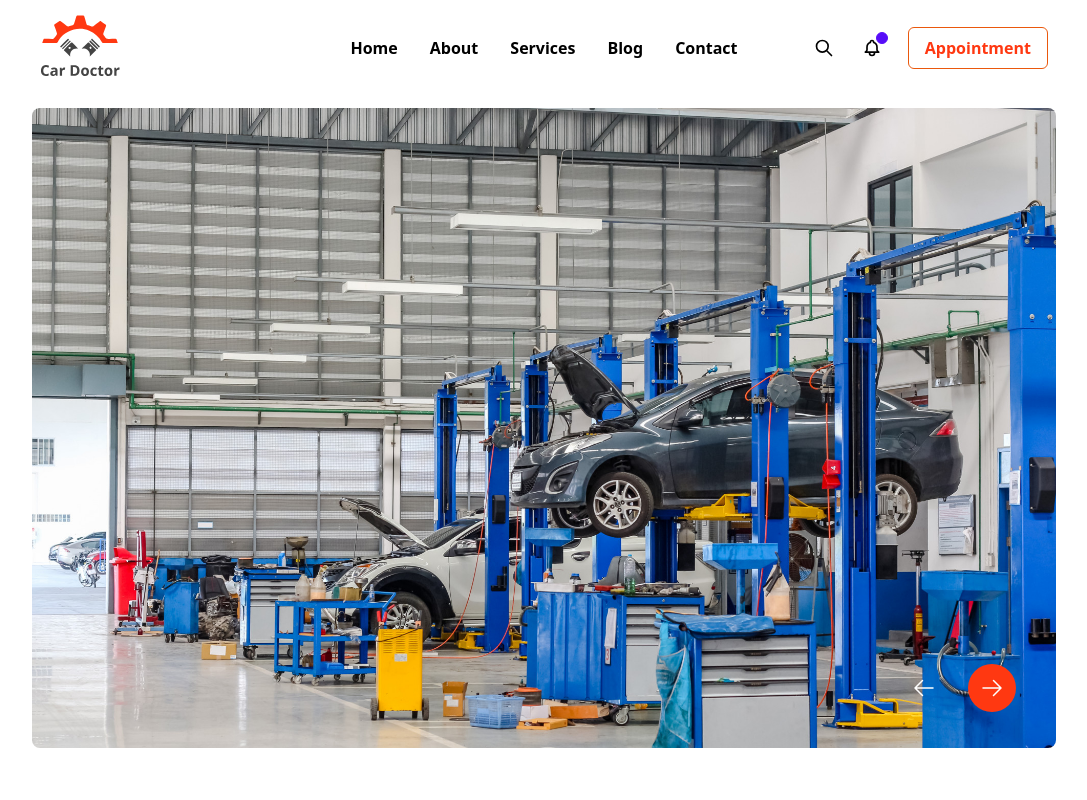
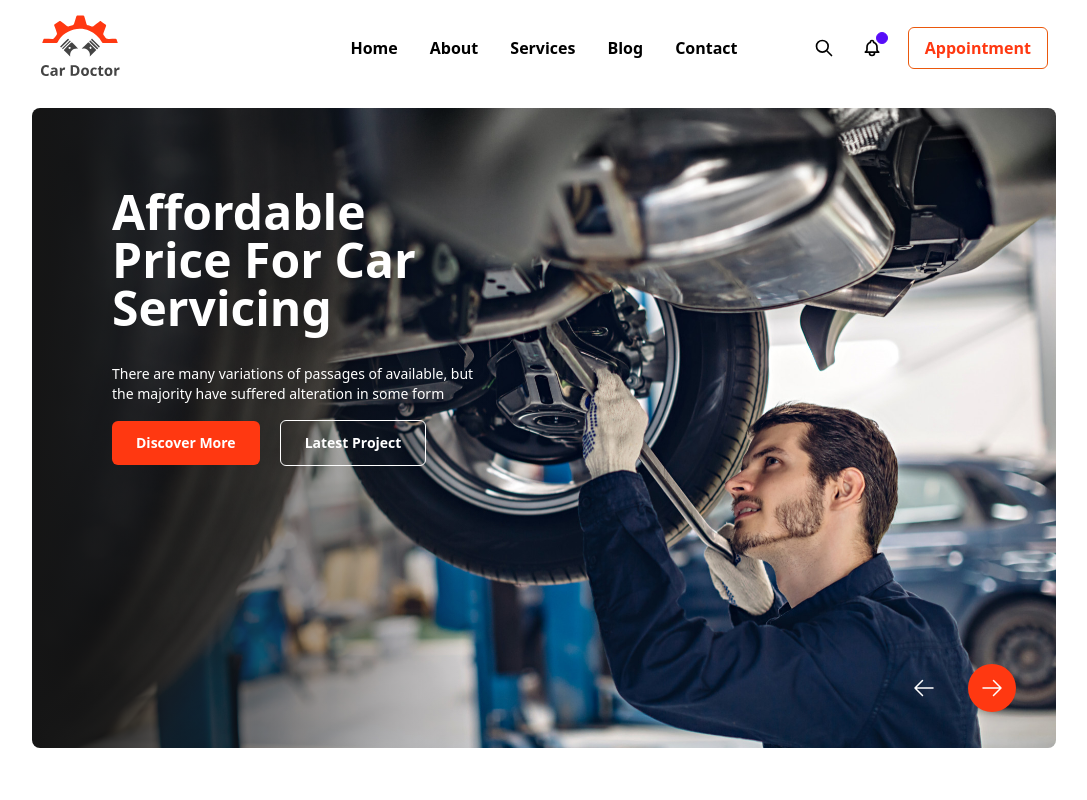
Before and after one commit to Robin0787/Car-Doctor-Client, a React (Vite) app: page / in a window 1280 px wide. Shown: the top 800 px of the page, without its empty margins (96-1183 px from the left). Built offline with nearby package versions, Linux system fonts and the light colour scheme.

Commit message:
Navbar & Banner design completed

```diff
--- a/src/Pages/Home/Banner/Banner.jsx
+++ b/src/Pages/Home/Banner/Banner.jsx
@@ -4,15 +4,23 @@ import img6 from "../../../assets/images/banner/1.jpg";
 import img2 from "../../../assets/images/banner/2.jpg";
 import img3 from "../../../assets/images/banner/3.jpg";
 import img4 from "../../../assets/images/banner/4.jpg";
-import img5 from "../../../assets/images/banner/5.jpg";
-import img1 from "../../../assets/images/banner/6.jpg";
+import img1 from "../../../assets/images/banner/5.jpg";
+import img5 from "../../../assets/images/banner/6.jpg";
 
 const Banner = () => {
     return (
         <div className="carousel w-full rounded-lg lg:h-[80vh] mt-3">
                 <div id="slide1" className="carousel-item relative w-full">
                     <img src={img1} className="w-full object-cover" />
-                    <div className="absolute flex justify-end transform -translate-y-1/2 left-5 right-5 md:right-10 bottom-0 md:bottom-3 gap-5 text-white">
+                    <div className="absolute top-0 text-white h-full">
+                        <div className='w-[80%] md:w-[60%] h-full px-3 bg-gradient-to-r from-[#151515] to-[rgba(21, 21, 21, 0) py-5 md:py-20 pl-5 md:pl-10 lg:pl-20'>
+                            <h2 className="text-2xl md:text-4xl lg:text-5xl font-bold mb-2 md:mb-5 lg:mb-8 leading-tight">Affordable <br /> Price For Car Servicing</h2>
+                            <p className='text-xs md:text-sm mb-2 md:mb-4'>There are many variations of passages of  available, but the majority have suffered alteration in some form</p>
+                            <button className="p-2 lg:py-3 lg:px-6 text-sm lg:text-md bg-[#FF3811] text-white rounded-md font-semibold mr-2 md:mr-5 hover:shadow-xl shadow-white duration-500">Discover More</button>
+                            <button className="lg:py-3 p-2 lg:px-6 text-sm lg:text-md border border-white hover:ring ring-white text-white rounded-md font-semibold duration-500">Latest Project</button>
+                        </div>
+                    </div>
+                    <div className="absolute flex justify-end transform -translate-y-1/2 left-5 right-2 md:right-10 bottom-0 md:bottom-3 gap-5 text-white">
                         <a href="#slide6" className='hover:text-[#FF3811] duration-300 p-1 md:p-3 rounded-full'><ArrowLeftIcon className='h-6 w-6' /></a>
                         <a href="#slide2" className='bg-[#FF3811] p-1 md:p-3 rounded-full'>
                         <ArrowRightIcon className='h-6 w-6' /></a>
@@ -20,6 +28,14 @@ const Banner = () => {
                 </div>
                 <div id="slide2" className="carousel-item relative w-full">
                     <img src={img2} className="w-full object-cover" />
+                    <div className="absolute top-0 text-white h-full">
+                        <div className='w-[80%] md:w-[60%] h-full px-3 bg-gradient-to-r from-[#151515] to-[rgba(21, 21, 21, 0) py-5 md:py-20 pl-5 md:pl-10 lg:pl-20'>
+                            <h2 className="text-2xl md:text-4xl lg:text-5xl font-bold mb-2 md:mb-5 lg:mb-8 leading-tight">Affordable <br /> Price For Car Servicing</h2>
+                            <p className='text-xs md:text-sm mb-2 md:mb-4'>There are many variations of passages of  available, but the majority have suffered alteration in some form</p>
+                            <button className="p-2 lg:py-3 lg:px-6 text-sm lg:text-md bg-[#FF3811] text-white rounded-md font-semibold mr-2 md:mr-5 hover:shadow-xl shadow-white duration-500">Discover More</button>
+                            <button className="lg:py-3 p-2 lg:px-6 text-sm lg:text-md border border-white hover:ring ring-white text-white rounded-md font-semibold duration-500">Latest Project</button>
+                        </div>
+                    </div>
                     <div className="absolute flex justify-end transform -translate-y-1/2 left-5 right-5 md:right-10 bottom-0 md:bottom-3 gap-5 text-white">
                         <a href="#slide1" className='hover:text-[#FF3811] duration-300 p-1 md:p-3 rounded-full'><ArrowLeftIcon className='h-6 w-6' /></a>
                         <a href="#slide3" className='bg-[#FF3811] p-1 md:p-3 rounded-full'>
@@ -28,6 +44,14 @@ const Banner = () => {
                 </div>
                 <div id="slide3" className="carousel-item relative w-full">
                     <img src={img3} className="w-full object-cover" />
+                    <div className="absolute top-0 text-white h-full">
+                        <div className='w-[80%] md:w-[60%] h-full px-3 bg-gradient-to-r from-[#151515] to-[rgba(21, 21, 21, 0) py-5 md:py-20 pl-5 md:pl-10 lg:pl-20'>
+                            <h2 className="text-2xl md:text-4xl lg:text-5xl font-bold mb-2 md:mb-5 lg:mb-8 leading-tight">Affordable <br /> Price For Car Servicing</h2>
+                            <p className='text-xs md:text-sm mb-2 md:mb-4'>There are many variations of passages of  available, but the majority have suffered alteration in some form</p>
+                            <button className="p-2 lg:py-3 lg:px-6 text-sm lg:text-md bg-[#FF3811] text-white rounded-md font-semibold mr-2 md:mr-5 hover:shadow-xl shadow-white duration-500">Discover More</button>
+                            <button className="lg:py-3 p-2 lg:px-6 text-sm lg:text-md border border-white hover:ring ring-white text-white rounded-md font-semibold duration-500">Latest Project</button>
+                        </div>
+                    </div>
                     <div className="absolute flex justify-end transform -translate-y-1/2 left-5 right-5 md:right-10 bottom-0 md:bottom-3 gap-5 text-white">
                         <a href="#slide2" className='hover:text-[#FF3811] duration-300 p-1 md:p-3 rounded-full'><ArrowLeftIcon className='h-6 w-6' /></a>
                         <a href="#slide4" className='bg-[#FF3811] p-1 md:p-3 rounded-full'>
@@ -36,6 +60,14 @@ const Banner = () => {
                 </div>
                 <div id="slide4" className="carousel-item relative w-full">
                     <img src={img4} className="w-full object-cover" />
+                    <div className="absolute top-0 text-white h-full">
+                        <div className='w-[80%] md:w-[60%] h-full px-3 bg-gradient-to-r from-[#151515] to-[rgba(21, 21, 21, 0) py-5 md:py-20 pl-5 md:pl-10 lg:pl-20'>
+                            <h2 className="text-2xl md:text-4xl lg:text-5xl font-bold mb-2 md:mb-5 lg:mb-8 leading-tight">Affordable <br /> Price For Car Servicing</h2>
+                            <p className='text-xs md:text-sm mb-2 md:mb-4'>There are many variations of passages of  available, but the majority have suffered alteration in some form</p>
+                            <button className="p-2 lg:py-3 lg:px-6 text-sm lg:text-md bg-[#FF3811] text-white rounded-md font-semibold mr-2 md:mr-5 hover:shadow-xl shadow-white duration-500">Discover More</button>
+                            <button className="lg:py-3 p-2 lg:px-6 text-sm lg:text-md border border-white hover:ring ring-white text-white rounded-md font-semibold duration-500">Latest Project</button>
+                        </div>
+                    </div>
                     <div className="absolute flex justify-end transform -translate-y-1/2 left-5 right-5 md:right-10 bottom-0 md:bottom-3 gap-5 text-white">
                         <a href="#slide3" className='hover:text-[#FF3811] duration-300 p-1 md:p-3 rounded-full'><ArrowLeftIcon className='h-6 w-6' /></a>
                         <a href="#slide5" className='bg-[#FF3811] p-1 md:p-3 rounded-full'>
@@ -44,6 +76,14 @@ const Banner = () => {
                 </div>
                 <div id="slide5" className="carousel-item relative w-full">
                     <img src={img5} className="w-full object-cover" />
+                    <div className="absolute top-0 text-white h-full">
+                        <div className='w-[80%] md:w-[60%] h-full px-3 bg-gradient-to-r from-[#151515] to-[rgba(21, 21, 21, 0) py-5 md:py-20 pl-5 md:pl-10 lg:pl-20'>
+                            <h2 className="text-2xl md:text-4xl lg:text-5xl font-bold mb-2 md:mb-5 lg:mb-8 leading-tight">Affordable <br /> Price For Car Servicing</h2>
+                            <p className='text-xs md:text-sm mb-2 md:mb-4'>There are many variations of passages of  available, but the majority have suffered alteration in some form</p>
+                            <button className="p-2 lg:py-3 lg:px-6 text-sm lg:text-md bg-[#FF3811] text-white rounded-md font-semibold mr-2 md:mr-5 hover:shadow-xl shadow-white duration-500">Discover More</button>
+                            <button className="lg:py-3 p-2 lg:px-6 text-sm lg:text-md border border-white hover:ring ring-white text-white rounded-md font-semibold duration-500">Latest Project</button>
+                        </div>
+                    </div>
                     <div className="absolute flex justify-end transform -translate-y-1/2 left-5 right-5 md:right-10 bottom-0 md:bottom-3 gap-5 text-white">
                         <a href="#slide4" className='hover:text-[#FF3811] duration-300 p-1 md:p-3 rounded-full'><ArrowLeftIcon className='h-6 w-6' /></a>
                         <a href="#slide6" className='bg-[#FF3811] p-1 md:p-3 rounded-full'>
@@ -52,6 +92,14 @@ const Banner = () => {
                 </div>
                 <div id="slide6" className="carousel-item relative w-full">
                     <img src={img6} className="w-full object-cover" />
+                    <div className="absolute top-0 text-white h-full">
+                        <div className='w-[80%] md:w-[60%] h-full px-3 bg-gradient-to-r from-[#151515] to-[rgba(21, 21, 21, 0) py-5 md:py-20 pl-5 md:pl-10 lg:pl-20'>
+                            <h2 className="text-2xl md:text-4xl lg:text-5xl font-bold mb-2 md:mb-5 lg:mb-8 leading-tight">Affordable <br /> Price For Car Servicing</h2>
+                            <p className='text-xs md:text-sm mb-2 md:mb-4'>There are many variations of passages of  available, but the majority have suffered alteration in some form</p>
+                            <button className="p-2 lg:py-3 lg:px-6 text-sm lg:text-md bg-[#FF3811] text-white rounded-md font-semibold mr-2 md:mr-5 hover:shadow-xl shadow-white duration-500">Discover More</button>
+                            <button className="lg:py-3 p-2 lg:px-6 text-sm lg:text-md border border-white hover:ring ring-white text-white rounded-md font-semibold duration-500">Latest Project</button>
+                        </div>
+                    </div>
                     <div className="absolute flex justify-end transform -translate-y-1/2 left-5 right-5 md:right-10 bottom-0 md:bottom-3 gap-5 text-white">
                         <a href="#slide5" className='hover:text-[#FF3811] duration-300 p-1 md:p-3 rounded-full'><ArrowLeftIcon className='h-6 w-6' /></a>
                         <a href="#slide1" className='bg-[#FF3811] p-1 md:p-3 rounded-full'>
```
